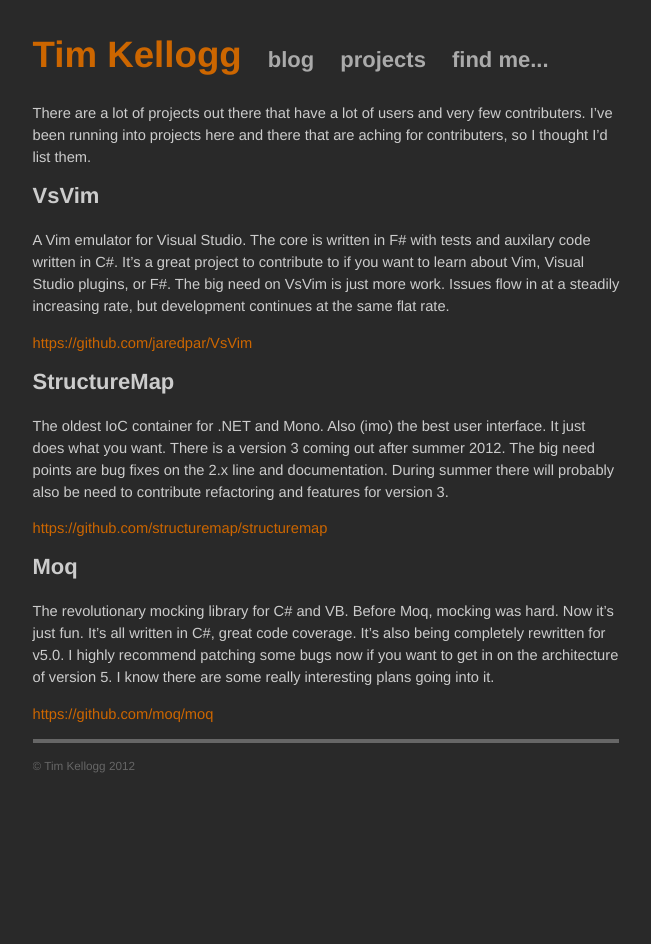
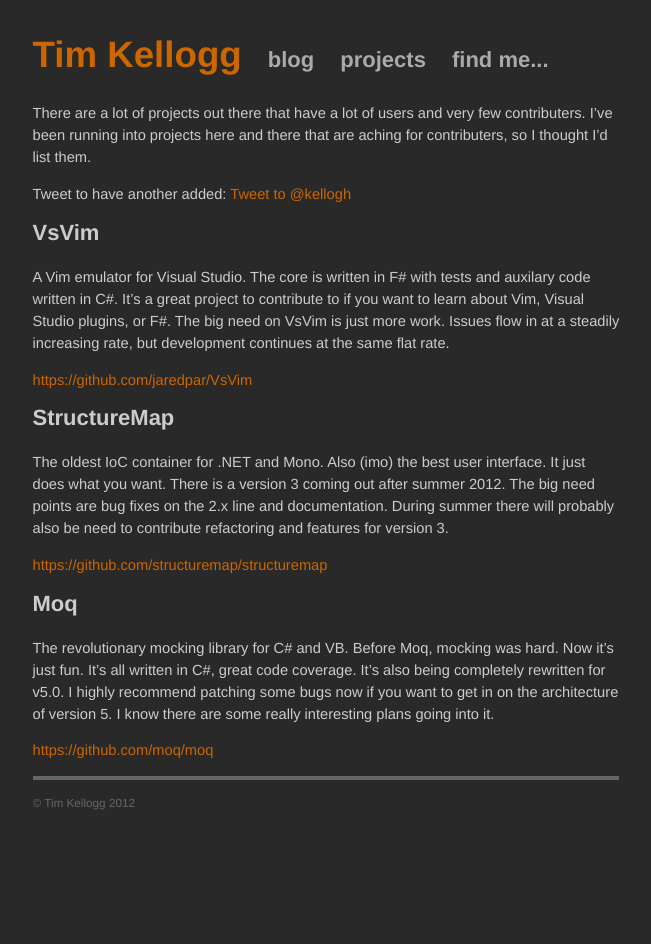
Before and after one commit to tkellogg/tkellogg.github.com, a Jekyll site: the page built from projects/open-source.markdown, in a window 1280 px wide. Shown: the whole page, without its empty margins (314-965 px from the left). Built offline with Jekyll 4.4.1, drawn with Linux system fonts in a browser that asks for light colours; comment, search, counter and statistics services are not loaded.

Commit message:
Added easier way to suggest projects

```diff
--- a/projects/open-source.markdown
+++ b/projects/open-source.markdown
@@ -5,6 +5,9 @@
 
 There are a lot of projects out there that have a lot of users and very few contributers. I've been running into
 projects here and there that are aching for contributers, so I thought I'd list them.
+
+Tweet to have another added: <a href="https://twitter.com/intent/tweet?screen_name=kellogh&text=add%20%3Cproject%3E%20to%20your%20list%20of%20open%20source%20projects%20that%20need%20contributions" class="twitter-mention-button" data-size="large" data-related="kellogh">Tweet to @kellogh</a>
+<script>!function(d,s,id){var js,fjs=d.getElementsByTagName(s)[0];if(!d.getElementById(id)){js=d.createElement(s);js.id=id;js.src="//platform.twitter.com/widgets.js";fjs.parentNode.insertBefore(js,fjs);}}(document,"script","twitter-wjs");</script>
 
 VsVim
 ------
```
